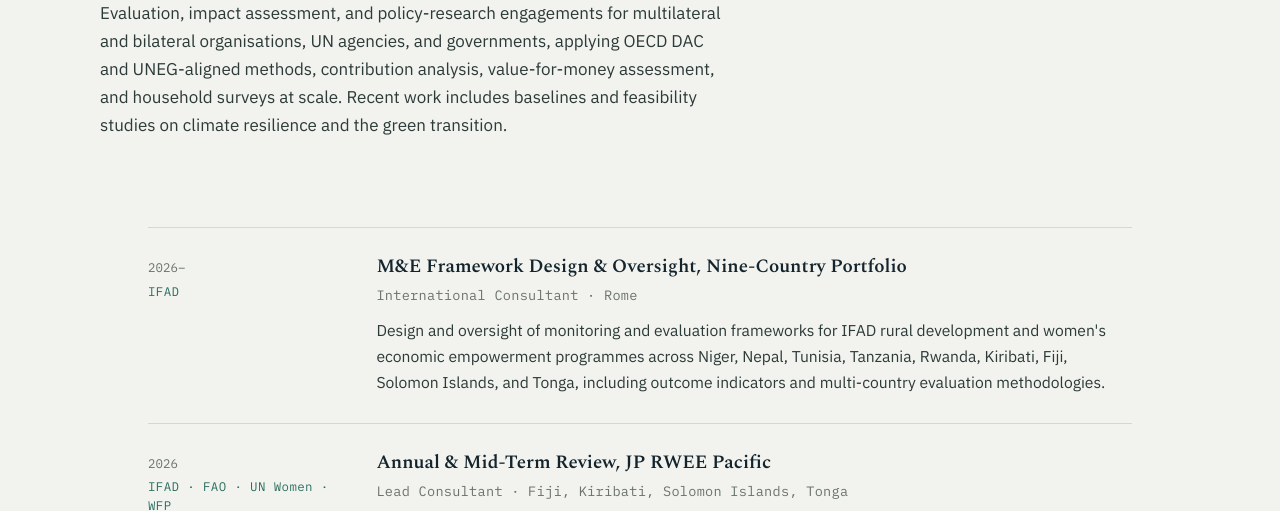
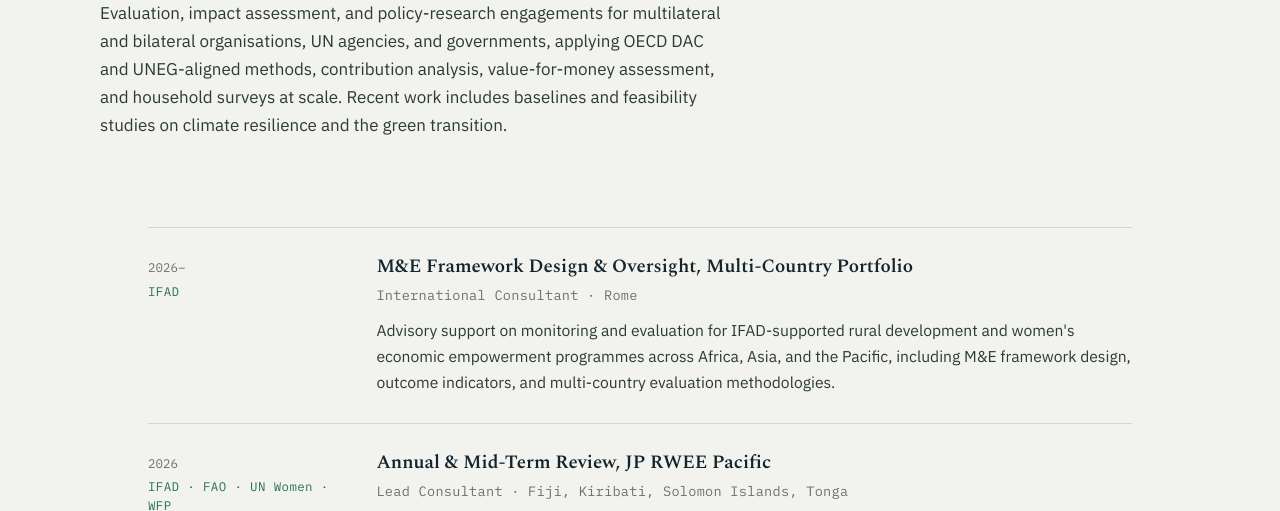
Before and after one commit to roshanadhikari778/roshanadhikari778.github.io, a plain HTML site: page consulting.html in a window 1280 px wide. Shown: the part 249-760 px from the top of the page. Drawn offline with nearby package versions, Linux system fonts and the light colour scheme.

Commit message:
Add files via upload

```diff
--- a/consulting.html
+++ b/consulting.html
@@ -45,9 +45,9 @@
       <article class="entry">
         <div class="entry-meta">2026&ndash;<span class="client">IFAD</span></div>
         <div>
-          <h3>M&amp;E Framework Design &amp; Oversight, Nine-Country Portfolio</h3>
+          <h3>M&amp;E Framework Design &amp; Oversight, Multi-Country Portfolio</h3>
           <p class="role">International Consultant &middot; Rome</p>
-          <p class="desc">Design and oversight of monitoring and evaluation frameworks for IFAD rural development and women's economic empowerment programmes across Niger, Nepal, Tunisia, Tanzania, Rwanda, Kiribati, Fiji, Solomon Islands, and Tonga, including outcome indicators and multi-country evaluation methodologies.</p>
+          <p class="desc">Advisory support on monitoring and evaluation for IFAD-supported rural development and women's economic empowerment programmes across Africa, Asia, and the Pacific, including M&amp;E framework design, outcome indicators, and multi-country evaluation methodologies.</p>
         </div>
       </article>
 
```
